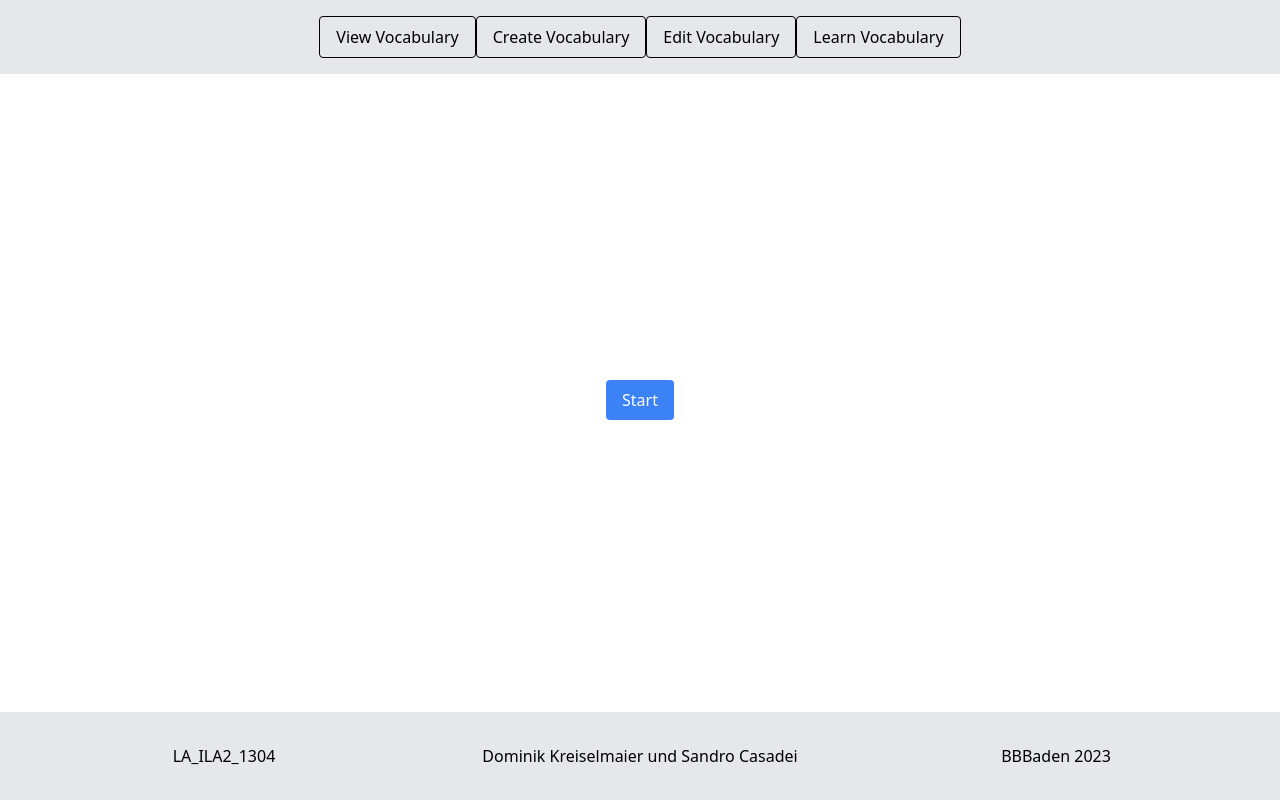
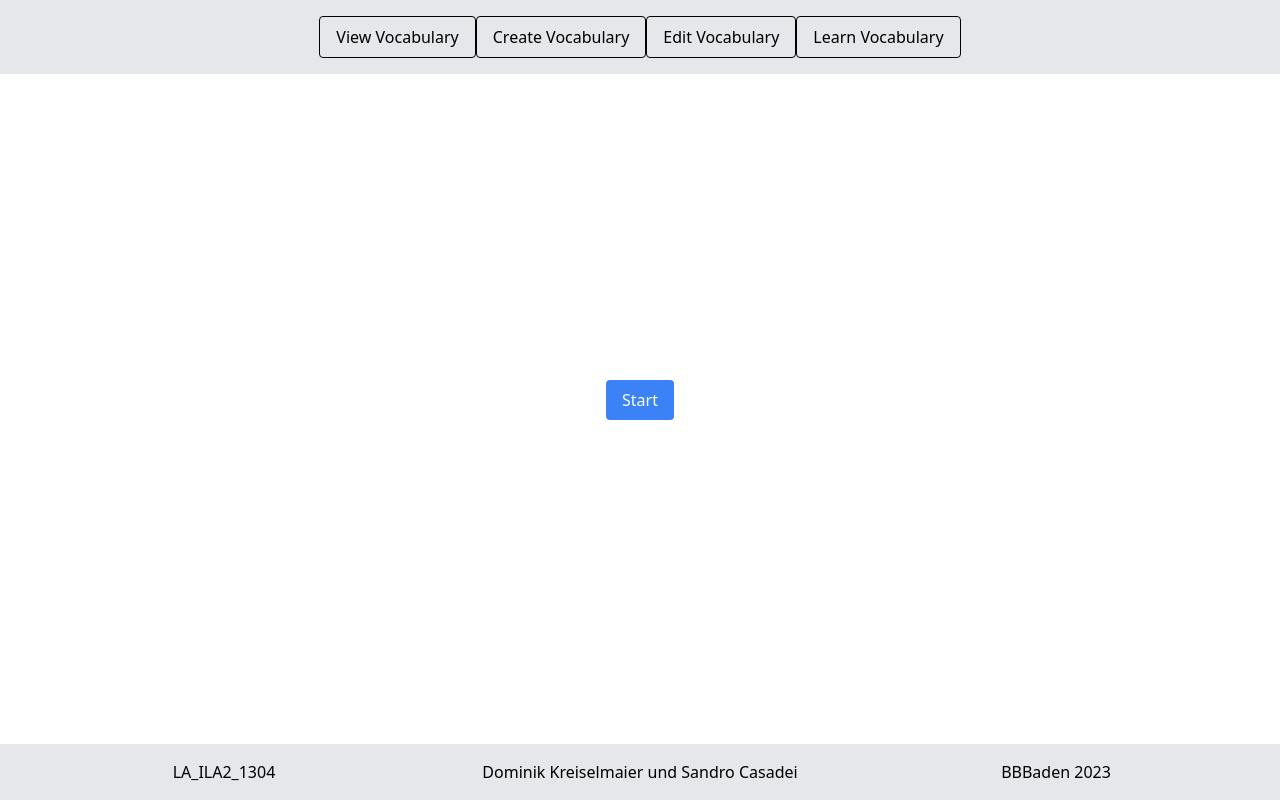
Before and after one commit to sanqro/vocabulary, a React (Create React App) app in the folder client/: page /Learn in a window 1280 px wide. Built offline with nearby package versions, Linux system fonts and the light colour scheme.

Commit message:
fix header and footer in learn

```diff
--- a/client/src/pages/LearnVocabulary.tsx
+++ b/client/src/pages/LearnVocabulary.tsx
@@ -8,7 +8,7 @@ function startLearn() {
 
 function LearnVocabulary() {
   return (
-    <>
+    <div className="flex flex-col h-screen">
       <header className="bg-gray-200 py-4 flex flex-row justify-center items-center">
         <LinkButton destination="/viewVocabulary">View Vocabulary</LinkButton>
         <LinkButton destination="/Create">Create Vocabulary</LinkButton>
@@ -23,10 +23,8 @@ function LearnVocabulary() {
           Start
         </button>
       </main>
-      <footer className="fixed bottom-0 w-full bg-gray-200 py-4 p-0" id="footer">
-        <Footer></Footer>
-      </footer>
-    </>
+      <Footer></Footer>
+    </div>
   );
 }
 
```
